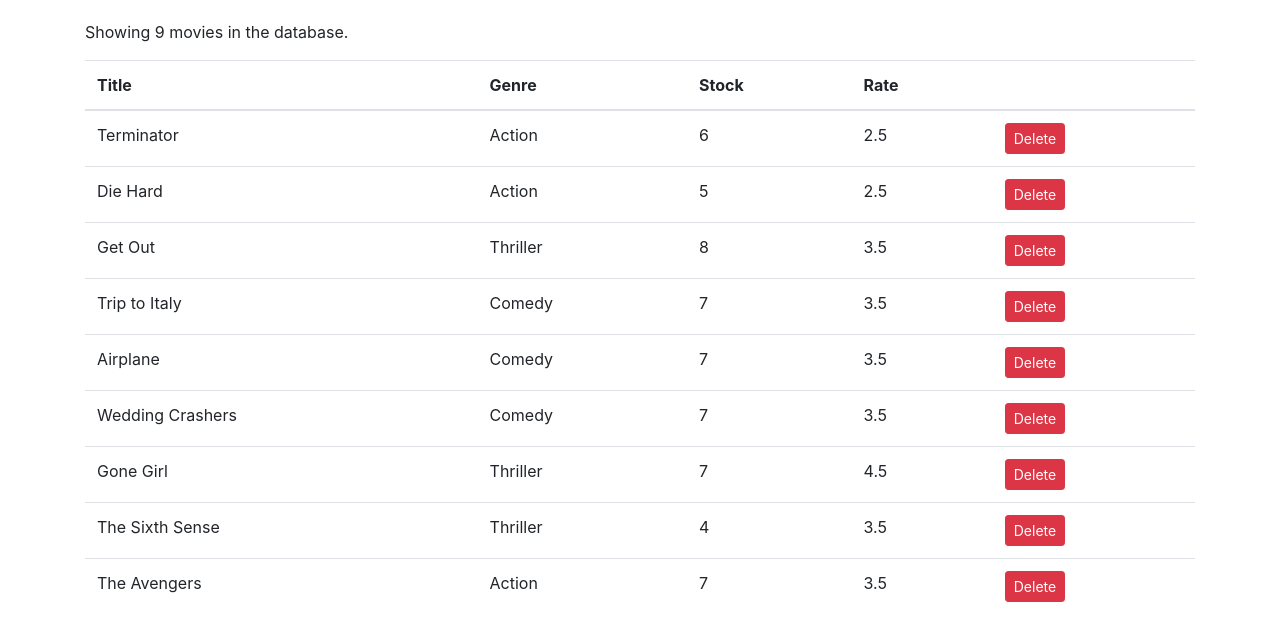
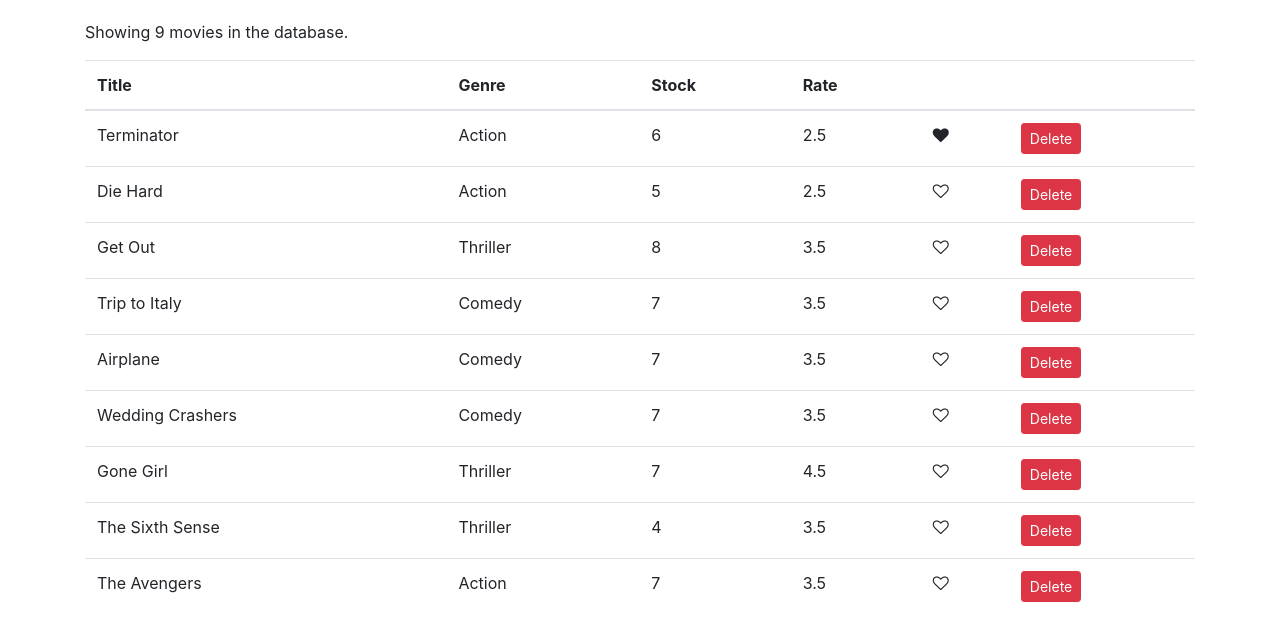
Before and after one commit to EvgenyMinin/vidly, a React (Create React App) app: page / in a window 1280 px wide. Shown: the top 640 px of the page. Built offline with nearby package versions, Linux system fonts and the light colour scheme.

Commit message:
add: Like component

```diff
--- a/public/index.html
+++ b/public/index.html
@@ -3,7 +3,7 @@
   <head>
     <meta charset="utf-8" />
     <meta name="viewport" content="width=device-width, initial-scale=1" />
-    <title>React App</title>
+    <title>Vidly App</title>
   </head>
   <body>
     <div id="root"></div>
--- a/src/components/Movies/Movies.jsx
+++ b/src/components/Movies/Movies.jsx
@@ -1,5 +1,6 @@
 import React, { Component } from 'react';
 import { getMovies } from '../../services/fakeMovieService';
+import Like from './../common/Like/index';
 import './Movies.scss';
 
 class Movies extends Component {
@@ -10,6 +11,16 @@ class Movies extends Component {
 
     handleDelete = (movie) => {
         const movies = this.state.movies.filter(m => m._id !== movie._id);
+        this.setState({
+            movies
+        });
+    }
+
+    handleClickLike = (movie) => {
+        const movies = [...this.state.movies];
+        const index = movies.indexOf(movie);
+        movies[index] = {...movies[index]};
+        movies[index].liked = !movies[index].liked;
         this.setState({
             movies
         });
@@ -31,6 +42,7 @@ class Movies extends Component {
                             <th>Stock</th>
                             <th>Rate</th>
                             <th></th>
+                            <th></th>
                         </tr>
                     </thead>
                     <tbody>
@@ -41,6 +53,12 @@ class Movies extends Component {
                                     <td>{movie.genre.name}</td>
                                     <td>{movie.numberInStock}</td>
                                     <td>{movie.dailyRentalRate}</td>
+                                    <td>
+                                        <Like
+                                            liked={movie.liked}
+                                            onLikeToggle={() => this.handleClickLike(movie)}
+                                        />
+                                    </td>
                                     <td><button
                                         className="btn btn-danger btn-sm"
                                         onClick={() => this.handleDelete(movie)}
--- /dev/null
+++ b/src/components/common/Like/Like.jsx
@@ -0,0 +1,18 @@
+import React from 'react';
+import './Like.scss';
+
+const Like = ({ liked, onLikeToggle }) => {
+    let classes = 'heart-icon fa fa-heart';
+    if (!liked) {
+        classes += '-o'
+    }
+    return (
+        <i
+            className={classes}
+            aria-hidden='true'
+            onClick={onLikeToggle}
+        />
+    );
+}
+
+export default Like;
--- /dev/null
+++ b/src/components/common/Like/Like.scss
@@ -0,0 +1,3 @@
+.heart-icon {
+    cursor: pointer;
+}
--- /dev/null
+++ b/src/components/common/Like/index.js
@@ -0,0 +1,3 @@
+import Like from './Like';
+
+export default Like;
```
